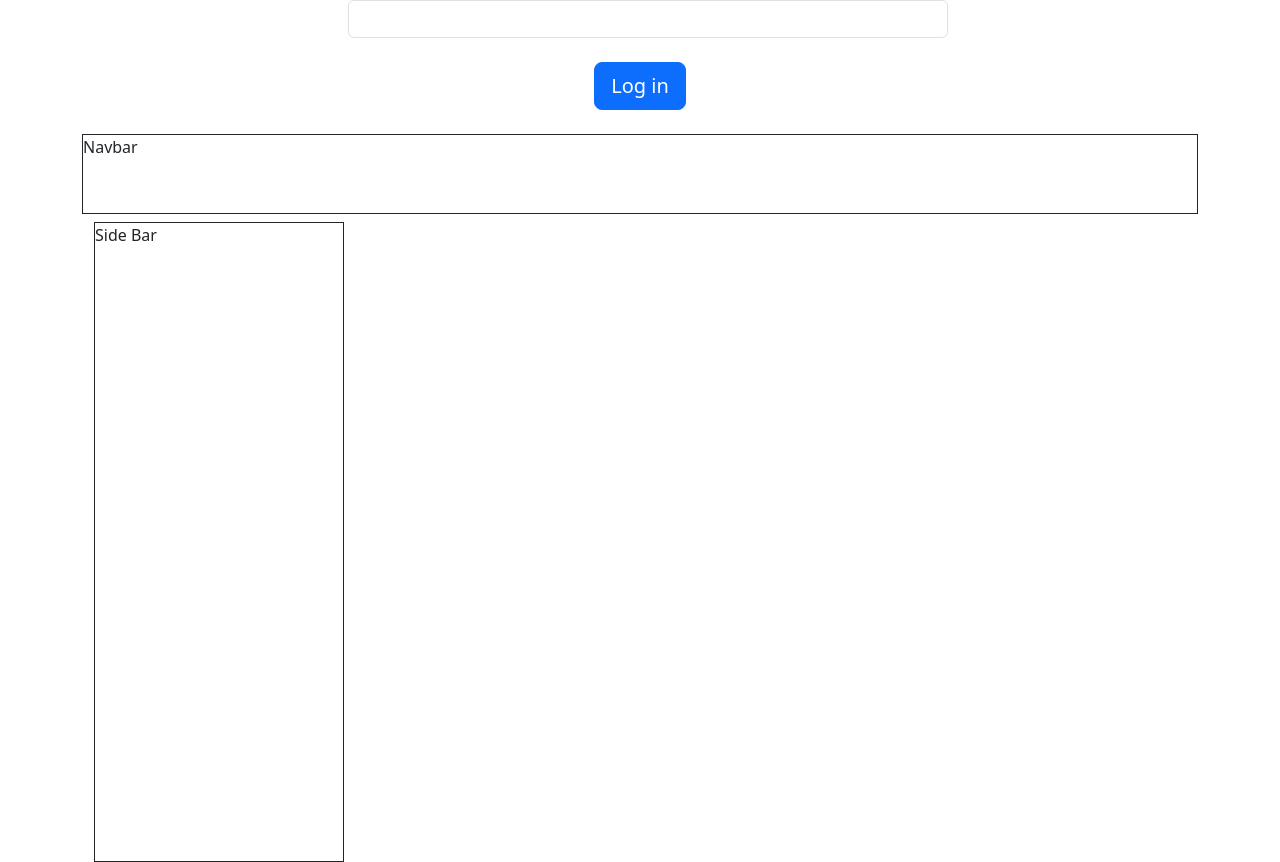
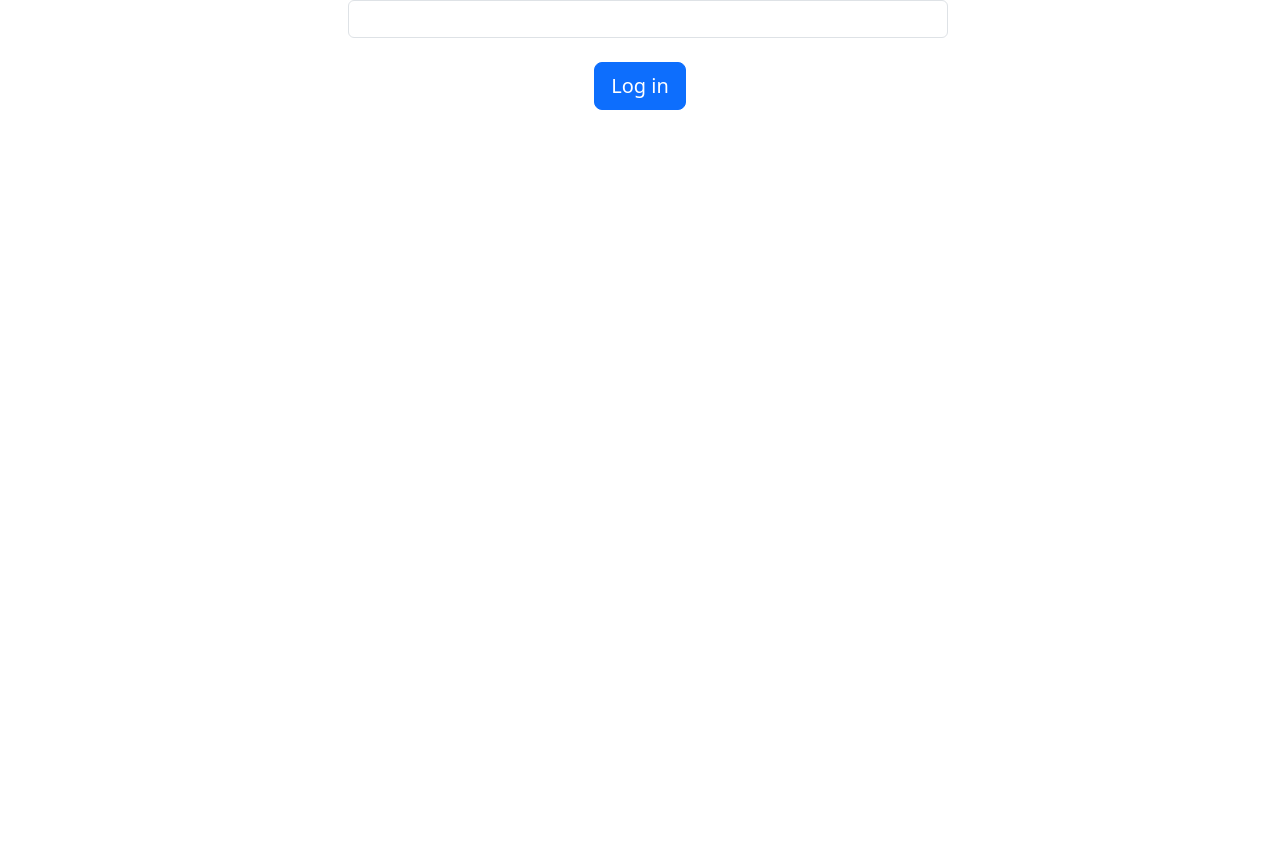
Before and after one commit to MarkRyuo/SalesInventoryManagementSystem, a React (Vite) app: page / in a window 1280 px wide. Shown: the part 509-1371 px from the top of the page. After the commit the page ends 800 px from the top, so only its background shows below. Built offline with nearby package versions, Linux system fonts and the light colour scheme.

Commit message:
Subject: Body

```diff
--- a/src/components/Dashboard.tsx
+++ b/src/components/Dashboard.tsx
@@ -1,7 +1,3 @@
-import { SideBar } from "./DashboardCards/Sidebar";
-import { Navbar2 } from "./NavBars/Navbar2";
-
-
 
 
 export const Dashboard = () => {
@@ -10,11 +6,7 @@ export const Dashboard = () => {
     return (
       <>
         <div className="container-lg">
-          <div className="row">
-            <div className="col-12"><Navbar2/></div>
-            <div className="col-12"><SideBar/></div>
 
-          </div>
         </div>
       </>
     );
--- a/src/components/DashboardCard.tsx
+++ b/src/components/DashboardCard.tsx
@@ -1,3 +1,5 @@
+import { SideBar } from "./DashboardCards/Sidebar";
+import { Navbar2 } from "./NavBars/Navbar2";
 
 
 export const DashboardCard = () => {
```
